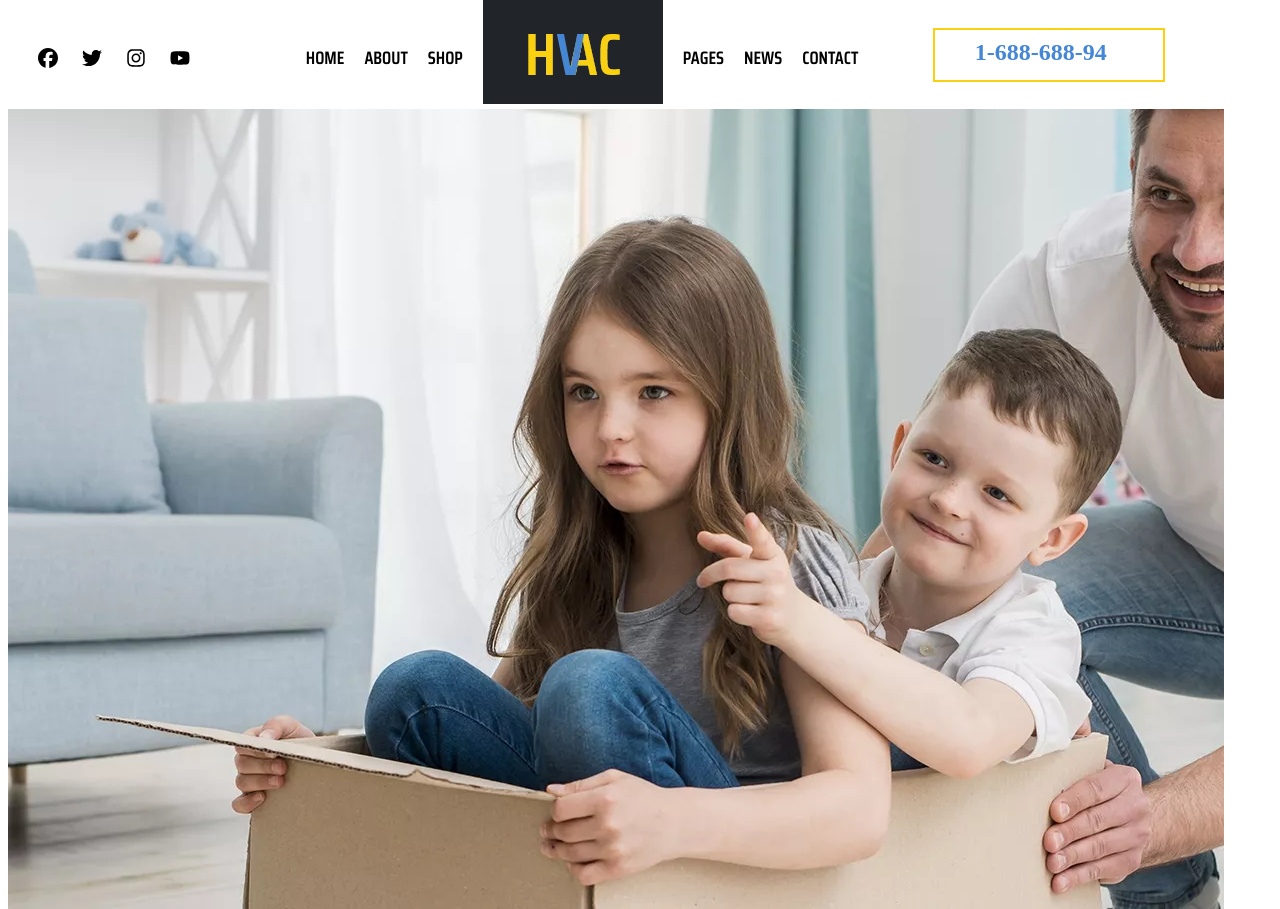
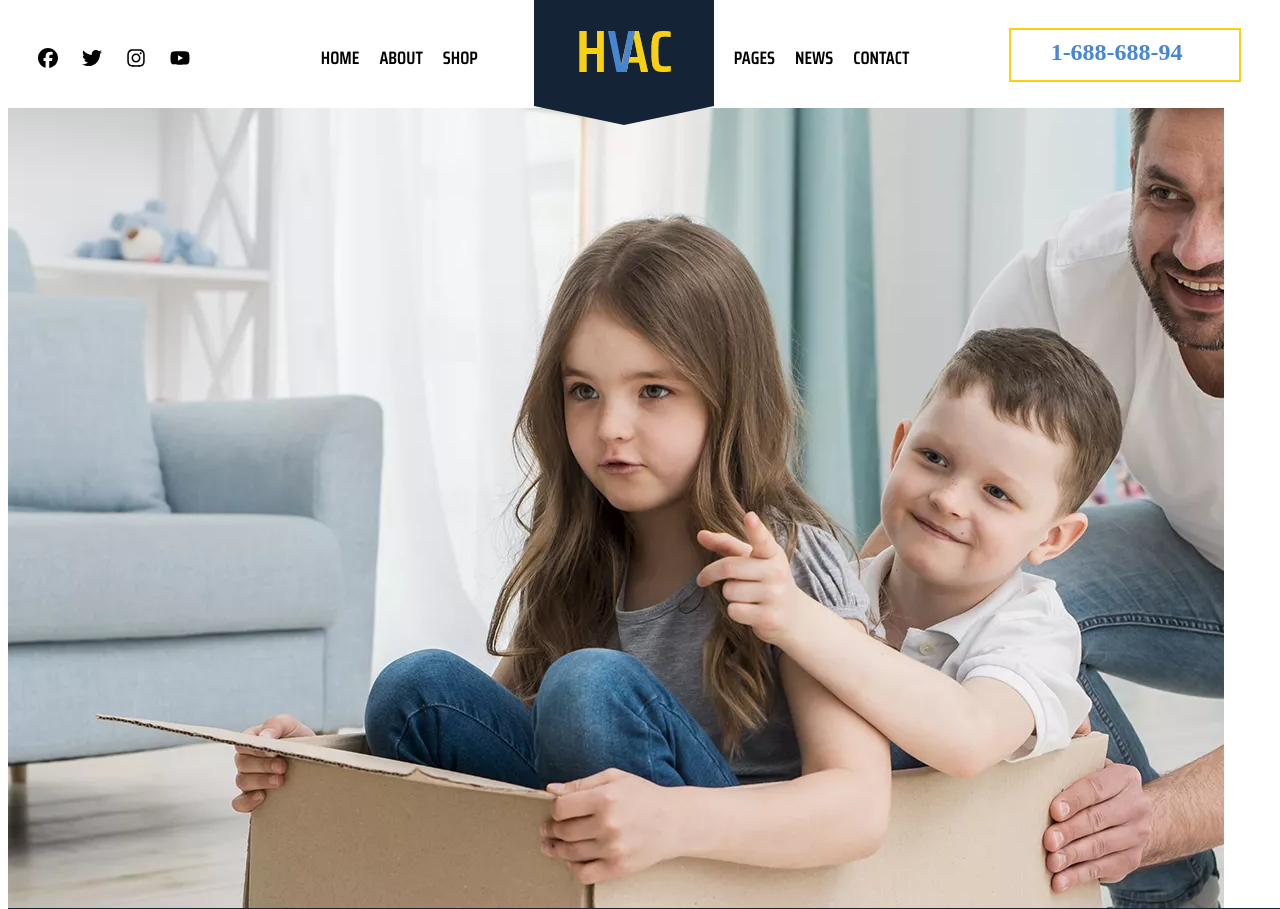
Before and after one commit to Manish-EG/activity-websitecopy, a plain HTML site: page index.html in a window 1280 px wide. Shown: the top 909 px of the page. Drawn offline with nearby package versions, Linux system fonts and the light colour scheme; files that its build step writes are made by us from their sources.

Commit message:
menu updated

```diff
--- a/css/menu.scss
+++ b/css/menu.scss
@@ -1,11 +1,11 @@
 .header{
     width: 100%;
-    height:101px;
+    height:100px;
     background-color: red;
 }
 .header-icons{
     width: 20%;
-    height: 101px;
+    height: 100px;
     background-color: white;
     float: left;
     .facebook{
@@ -29,8 +29,8 @@
     }
 }
 .header-menu{
-    width: 50%;
-    height: 101px;
+    width: 56%;
+    height: 100px;
     background-color: white;
     float: left;
     .ul1{
@@ -39,25 +39,37 @@
             font-weight: 600;
             font-family:"Saira Condensed";
             position: relative;
-            left: 5px;
+            left: 20px;
             top: 20px;
             float: left;
         }
     }
     .img-div{
         width: 180px;
-        height: 105px;
-        background-color: #212529;
+        height: 110px;
+        background-color: #142336;
         position: relative;
         left: 5px;
-        top: -25px;
+        top: -28px;
         float: left;
-        margin-left:20px ;
+        margin-left:71px;
         justify-content: center;
 
         img{
             position: relative;
             left: 10px;
+        }
+        &::after{
+            position: absolute;
+    left: 0;
+    bottom: -19px;
+    width: 0;
+    height: 0;
+    border-left: 90px solid transparent;
+    border-right: 90px solid transparent;
+    border-top: 19px solid #142336;
+    content: "";
+    z-index: 9;
         }
 
     }
@@ -74,8 +86,8 @@
     }
 }
 .header-contact{
-    width: 30%;
-    height: 101px;
+    width: 24%;
+    height: 100px;
     background-color: white;
     float: left;
     .contact{
```
